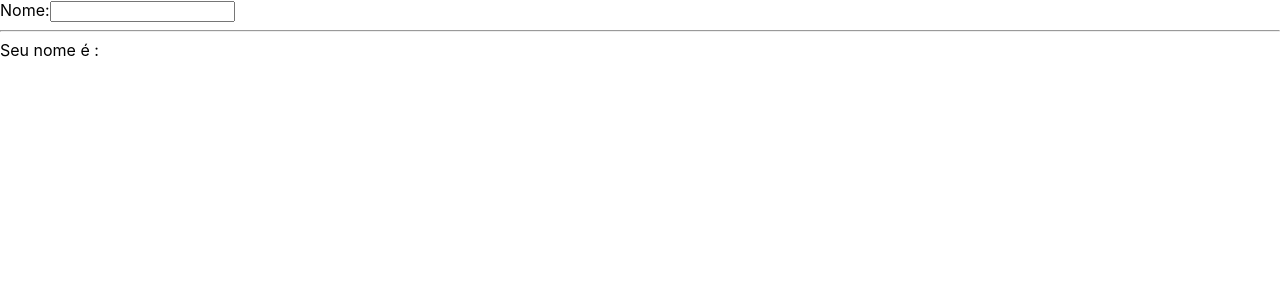
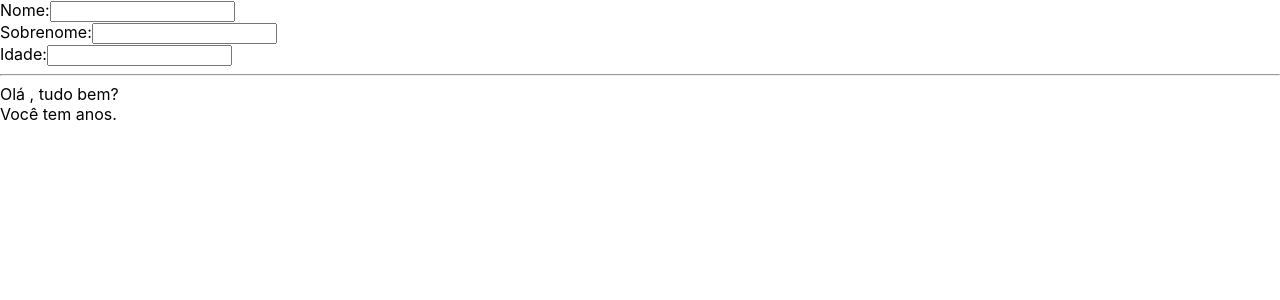
Before and after one commit to wesley-isaias/b7web-react, a React (Create React App) app: page / in a window 1280 px wide. Shown: the top 300 px of the page. Built offline with nearby package versions, Linux system fonts and the light colour scheme.

Commit message:
training input + useState

```diff
--- a/src/App.tsx
+++ b/src/App.tsx
@@ -1,20 +1,47 @@
 import React, { useState } from "react";
 
 const App = () => {
-    const [name, setName] = useState('');
+  const [name, setName] = useState ('');
+  const [lastname, setlastName] = useState('');
+  const [age,setAge] = useState ('')
+
 
     const handleInput = (event: React.ChangeEvent<HTMLInputElement>) => {
-        setName(event.target.value)
-    }
+      setName(event.target.value)  }
 
-    return (
-        <div>
-            Nome:
-            <input type="text" value= {name} onChange = {handleInput} />
-            <hr />
-            Seu nome é : {name}
-        </div>
-    );
+
+      const handlelastName = (event: React.ChangeEvent<HTMLInputElement>) => {
+        setlastName(event.target.value)  }
+
+        const handleAge = (event: React.ChangeEvent<HTMLInputElement>) => {
+          setAge(event.target.value)  }
+
+
+
+
+  return (
+    <div>
+      <div>
+        Nome:
+        <input type="text" value ={name} onChange = {handleInput}  />
+      </div>
+
+      <div>
+        Sobrenome:
+        <input type="text"  value={lastname}  onChange = {handlelastName}/>
+      </div>
+
+      <div>
+        Idade:
+        <input type="text" value={age}  onChange = {handleAge} />
+      </div>
+
+      <hr/>
+
+      Olá {`${name} ${lastname}`} , tudo bem?<br/>
+      Você tem {age} anos.
+    </div>
+  );
 }
 
 export default App;
```
